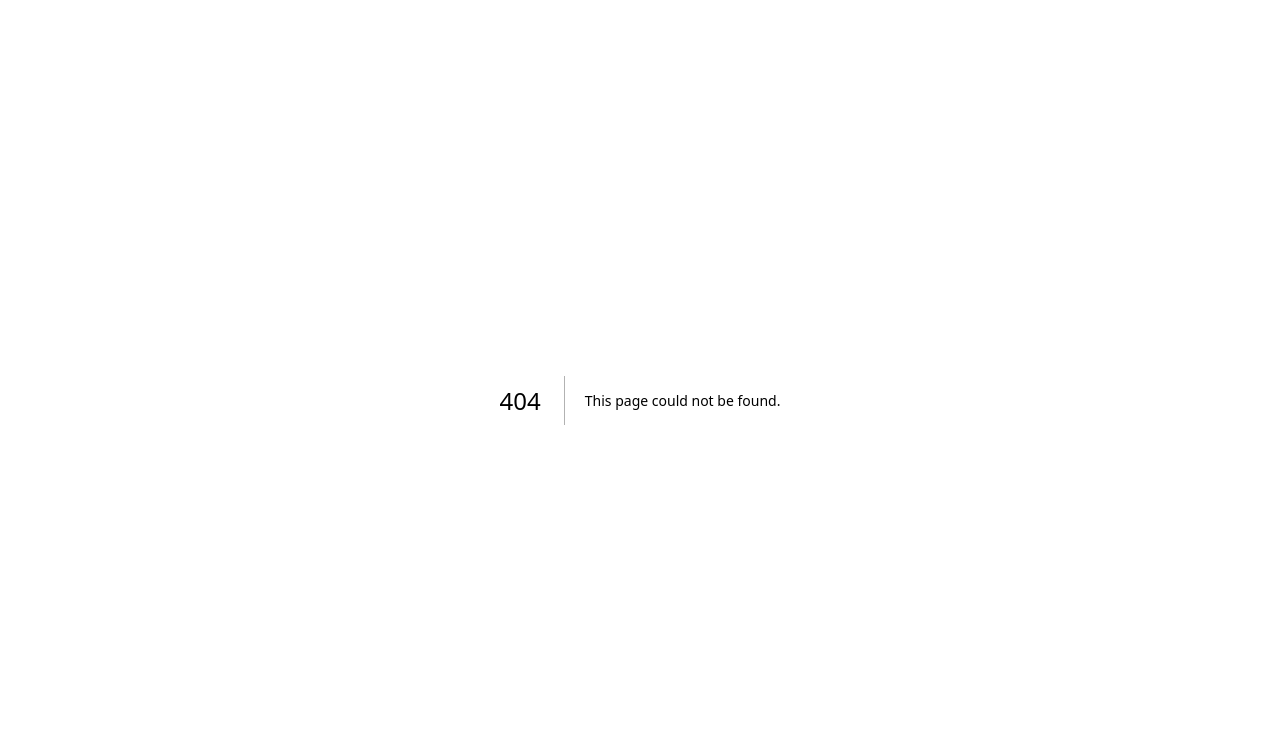
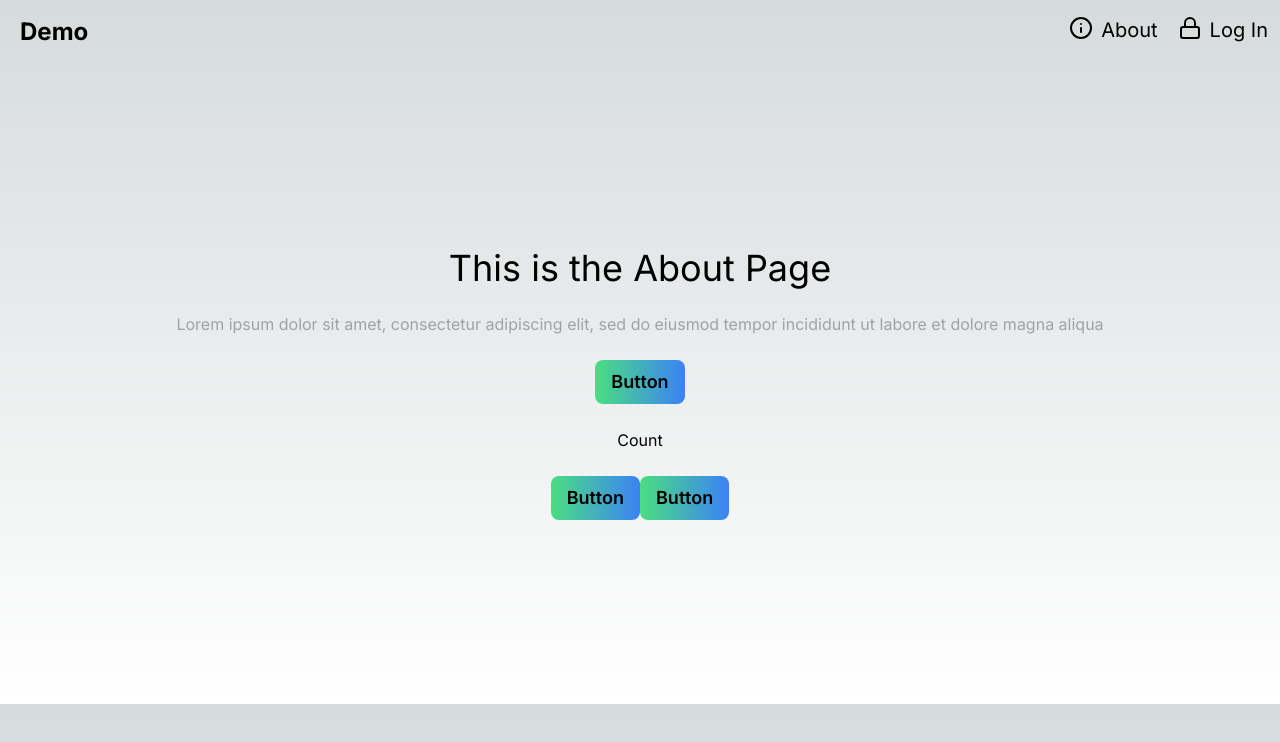
Before and after one commit to mutaremalcolm/demo, a Next.js app: page /about in a window 1280 px wide. Before the commit this address had no page. Shown: the top 742 px of the page. Built offline with nearby package versions, Linux system fonts and the light colour scheme.

Commit message:
# Pull Request: Setting Up Test Environment and Adding Additional Pages (#1)
* setup: jest_configuration

* feat: added Authentication & about pages

* chore: completed test environment set-up & page routing

```diff
--- /dev/null
+++ b/jest.setup.js
@@ -0,0 +1 @@
+import '@testing-library/jest-dom'
--- /dev/null
+++ b/src/app/about/page.js
@@ -0,0 +1,29 @@
+import React from 'react'
+
+function About() {
+  return (
+    <main className="h-[80vh] flex flex-col items-center justify-center gap-6 mx-auto">
+    <h1 className="text-4xl">This is the About Page</h1>
+    <p className="text-base text-zinc-400 text-center">
+      Lorem ipsum dolor sit amet, consectetur adipiscing elit, sed do
+      eiusmod tempor incididunt ut labore et dolore magna aliqua
+    </p>
+    <button className="text-lg font-semibold rounded-lg px-4 py-2  bg-gradient-to-r from-green-400 to-blue-500 hover:-translate-y-1 ">
+      Button
+    </button>
+    <div>
+      Count
+    </div>
+    <div>
+    <button className="text-lg font-semibold rounded-lg px-4 py-2  bg-gradient-to-r from-green-400 to-blue-500 hover:-translate-y-1 ">
+      Button
+    </button>
+    <button className="text-lg font-semibold rounded-lg px-4 py-2  bg-gradient-to-r from-green-400 to-blue-500 hover:-translate-y-1 ">
+      Button
+    </button>
+    </div>
+  </main>
+  )
+}
+
+export default About
--- /dev/null
+++ b/src/app/authentication/page.js
@@ -0,0 +1,19 @@
+import React from 'react'
+
+function Authentication() {
+  return (
+    <>
+       <main className="h-[80vh] flex flex-col items-center justify-center gap-6 mx-auto">
+        <h1 className="text-4xl">This is the Authentication Page</h1>
+        <form>
+        <input type="text"></input>
+        </form>
+        <button className="text-lg font-semibold rounded-lg px-4 py-2  bg-gradient-to-r from-green-400 to-blue-500 hover:-translate-y-1 ">
+          Submit
+        </button>
+      </main>
+    </>
+  )
+}
+
+export default Authentication
--- /dev/null
+++ b/src/app/components/Navbar.js
@@ -0,0 +1,28 @@
+import Link from "next/link";
+import { Info, LockIcon } from "lucide-react";
+
+function Navbar() {
+  return (
+    <nav className="flex flex-row justify-between py-4 px-3">
+      <Link href="/page">
+        <h1 className="text-2xl font-bold ml-2">Demo</h1>
+      </Link>
+      <div className="flex flex-row gap-5 text-xl">
+        <Link href="/about" className="flex flex-row gap-2">
+          <span>
+            <Info />
+          </span>
+          <h1>About</h1>
+        </Link>
+        <Link href="/authentication/" className="flex flex-row gap-2">
+          <span>
+            <LockIcon />
+          </span>
+          <h1>Log In</h1>
+        </Link>
+      </div>
+    </nav>
+  );
+}
+
+export default Navbar;
--- a/src/app/layout.tsx
+++ b/src/app/layout.tsx
@@ -1,6 +1,7 @@
 import type { Metadata } from "next";
 import { Inter } from "next/font/google";
 import "./globals.css";
+import Navbar from "./components/Navbar"
 
 const inter = Inter({ subsets: ["latin"] });
 
@@ -16,7 +17,9 @@ export default function RootLayout({
 }>) {
   return (
     <html lang="en">
-      <body className={inter.className}>{children}</body>
+      <body className={inter.className}>
+        <Navbar/>
+        {children}</body>
     </html>
   );
 }
--- a/src/app/page.tsx
+++ b/src/app/page.tsx
@@ -2,112 +2,15 @@ import Image from "next/image";
 
 export default function Home() {
   return (
-    <main className="flex min-h-screen flex-col items-center justify-between p-24">
-      <div className="z-10 max-w-5xl w-full items-center justify-between font-mono text-sm lg:flex">
-        <p className="fixed left-0 top-0 flex w-full justify-center border-b border-gray-300 bg-gradient-to-b from-zinc-200 pb-6 pt-8 backdrop-blur-2xl dark:border-neutral-800 dark:bg-zinc-800/30 dark:from-inherit lg:static lg:w-auto  lg:rounded-xl lg:border lg:bg-gray-200 lg:p-4 lg:dark:bg-zinc-800/30">
-          Get started by editing&nbsp;
-          <code className="font-mono font-bold">src/app/page.tsx</code>
+    <main className="h-[80vh] flex flex-col items-center justify-center gap-6 mx-auto">
+        <h1 className="text-4xl">This is the Dashboard Page</h1>
+        <p className="text-base text-zinc-400 text-center">
+          Lorem ipsum dolor sit amet, consectetur adipiscing elit, sed do
+          eiusmod tempor incididunt ut labore et dolore magna aliqua
         </p>
-        <div className="fixed bottom-0 left-0 flex h-48 w-full items-end justify-center bg-gradient-to-t from-white via-white dark:from-black dark:via-black lg:static lg:h-auto lg:w-auto lg:bg-none">
-          <a
-            className="pointer-events-none flex place-items-center gap-2 p-8 lg:pointer-events-auto lg:p-0"
-            href="https://vercel.com?utm_source=create-next-app&utm_medium=appdir-template&utm_campaign=create-next-app"
-            target="_blank"
-            rel="noopener noreferrer"
-          >
-            By{" "}
-            <Image
-              src="/vercel.svg"
-              alt="Vercel Logo"
-              className="dark:invert"
-              width={100}
-              height={24}
-              priority
-            />
-          </a>
-        </div>
-      </div>
-
-      <div className="relative flex place-items-center before:absolute before:h-[300px] before:w-full sm:before:w-[480px] before:-translate-x-1/2 before:rounded-full before:bg-gradient-radial before:from-white before:to-transparent before:blur-2xl before:content-[''] after:absolute after:-z-20 after:h-[180px] after:w-full sm:after:w-[240px] after:translate-x-1/3 after:bg-gradient-conic after:from-sky-200 after:via-blue-200 after:blur-2xl after:content-[''] before:dark:bg-gradient-to-br before:dark:from-transparent before:dark:to-blue-700 before:dark:opacity-10 after:dark:from-sky-900 after:dark:via-[#0141ff] after:dark:opacity-40 before:lg:h-[360px] z-[-1]">
-        <Image
-          className="relative dark:drop-shadow-[0_0_0.3rem_#ffffff70] dark:invert"
-          src="/next.svg"
-          alt="Next.js Logo"
-          width={180}
-          height={37}
-          priority
-        />
-      </div>
-
-      <div className="mb-32 grid text-center lg:max-w-5xl lg:w-full lg:mb-0 lg:grid-cols-4 lg:text-left">
-        <a
-          href="https://nextjs.org/docs?utm_source=create-next-app&utm_medium=appdir-template&utm_campaign=create-next-app"
-          className="group rounded-lg border border-transparent px-5 py-4 transition-colors hover:border-gray-300 hover:bg-gray-100 hover:dark:border-neutral-700 hover:dark:bg-neutral-800/30"
-          target="_blank"
-          rel="noopener noreferrer"
-        >
-          <h2 className={`mb-3 text-2xl font-semibold`}>
-            Docs{" "}
-            <span className="inline-block transition-transform group-hover:translate-x-1 motion-reduce:transform-none">
-              -&gt;
-            </span>
-          </h2>
-          <p className={`m-0 max-w-[30ch] text-sm opacity-50`}>
-            Find in-depth information about Next.js features and API.
-          </p>
-        </a>
-
-        <a
-          href="https://nextjs.org/learn?utm_source=create-next-app&utm_medium=appdir-template-tw&utm_campaign=create-next-app"
-          className="group rounded-lg border border-transparent px-5 py-4 transition-colors hover:border-gray-300 hover:bg-gray-100 hover:dark:border-neutral-700 hover:dark:bg-neutral-800/30"
-          target="_blank"
-          rel="noopener noreferrer"
-        >
-          <h2 className={`mb-3 text-2xl font-semibold`}>
-            Learn{" "}
-            <span className="inline-block transition-transform group-hover:translate-x-1 motion-reduce:transform-none">
-              -&gt;
-            </span>
-          </h2>
-          <p className={`m-0 max-w-[30ch] text-sm opacity-50`}>
-            Learn about Next.js in an interactive course with&nbsp;quizzes!
-          </p>
-        </a>
-
-        <a
-          href="https://vercel.com/templates?framework=next.js&utm_source=create-next-app&utm_medium=appdir-template&utm_campaign=create-next-app"
-          className="group rounded-lg border border-transparent px-5 py-4 transition-colors hover:border-gray-300 hover:bg-gray-100 hover:dark:border-neutral-700 hover:dark:bg-neutral-800/30"
-          target="_blank"
-          rel="noopener noreferrer"
-        >
-          <h2 className={`mb-3 text-2xl font-semibold`}>
-            Templates{" "}
-            <span className="inline-block transition-transform group-hover:translate-x-1 motion-reduce:transform-none">
-              -&gt;
-            </span>
-          </h2>
-          <p className={`m-0 max-w-[30ch] text-sm opacity-50`}>
-            Explore starter templates for Next.js.
-          </p>
-        </a>
-
-        <a
-          href="https://vercel.com/new?utm_source=create-next-app&utm_medium=appdir-template&utm_campaign=create-next-app"
-          className="group rounded-lg border border-transparent px-5 py-4 transition-colors hover:border-gray-300 hover:bg-gray-100 hover:dark:border-neutral-700 hover:dark:bg-neutral-800/30"
-          target="_blank"
-          rel="noopener noreferrer"
-        >
-          <h2 className={`mb-3 text-2xl font-semibold`}>
-            Deploy{" "}
-            <span className="inline-block transition-transform group-hover:translate-x-1 motion-reduce:transform-none">
-              -&gt;
-            </span>
-          </h2>
-          <p className={`m-0 max-w-[30ch] text-sm opacity-50 text-balance`}>
-            Instantly deploy your Next.js site to a shareable URL with Vercel.
-          </p>
-        </a>
-      </div>
-    </main>
+        <button className="text-lg font-semibold rounded-lg px-4 py-2  bg-gradient-to-r from-green-400 to-blue-500 hover:-translate-y-1 ">
+          Button
+        </button>
+      </main>
   );
 }
```
Also changed, not shown: jest.config.mjs (added, +21 -0 lines), package.json (+14 -6 lines), 2 other files (tests, documents, lock files or other folders).
